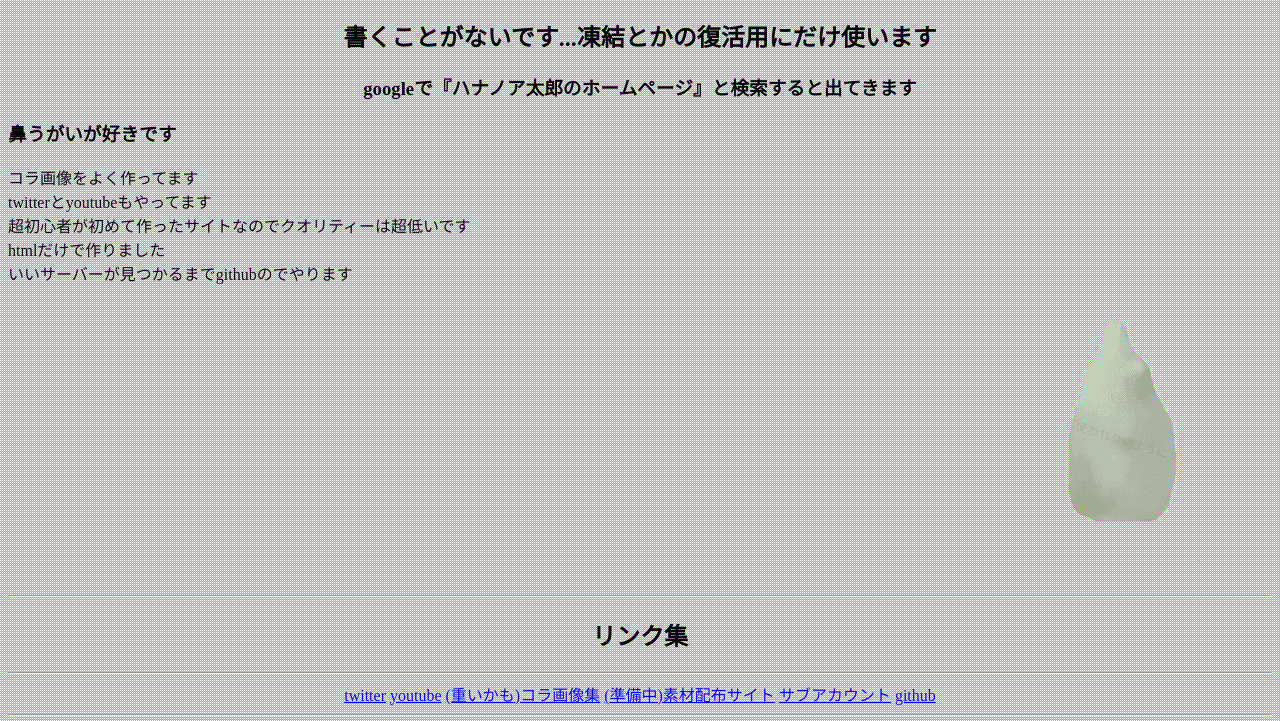
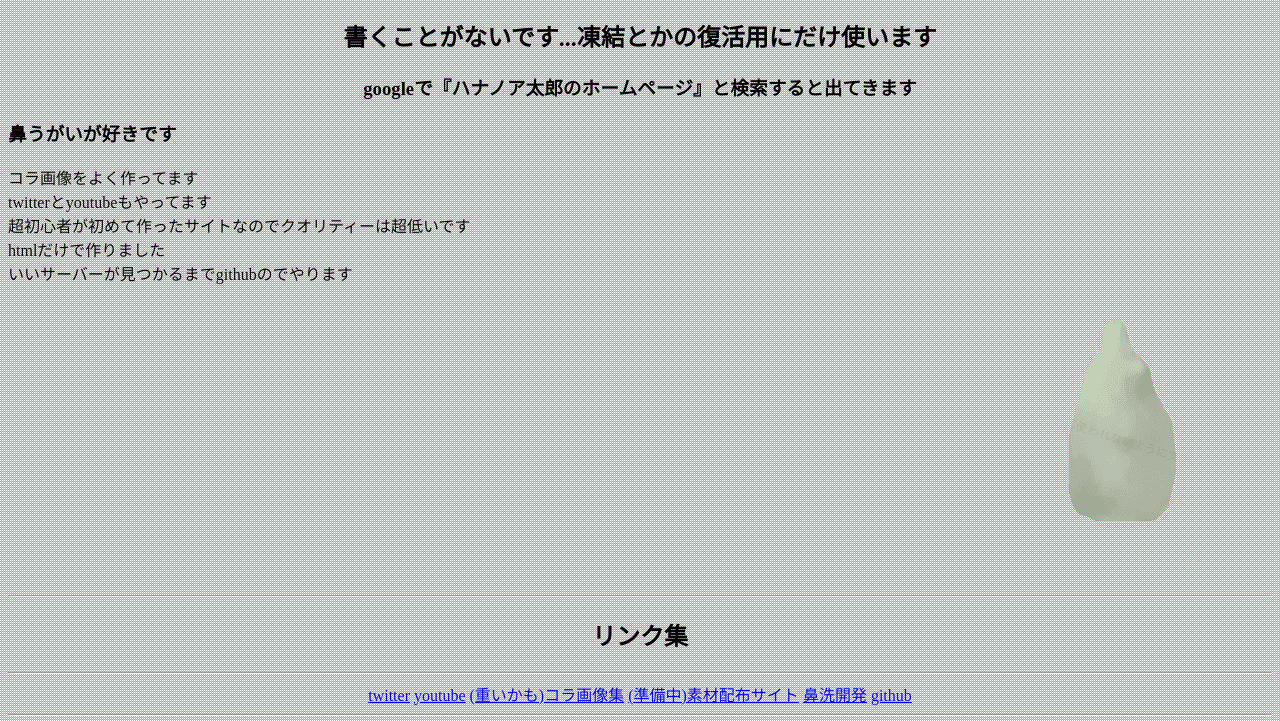
Before and after one commit to develop87tarou/homepage, a plain HTML site: page index.html in a window 1280 px wide. Shown: the part 57-778 px from the top of the page. Drawn offline with Linux system fonts and the light colour scheme; grey boxes are pictures that could not be loaded.

Commit message:
鼻洗開発の追加

```diff
--- a/index.html
+++ b/index.html
@@ -29,7 +29,7 @@ twitterとyoutubeもやってます<br>
 <a href="https://www.youtube.com/channel/UCrdBClSfIpPgv3J2PXpjVWg">youtube</a>
 <a href="https://hananoatarou.github.io/koragazousyuu/">(重いかも)コラ画像集</a>
 <a href="https://hananoatarou.github.io/haifuyousaito/">(準備中)素材配布サイト</a>
-<a href="https://youtu.be/dQw4w9WgXcQ">サブアカウント</a>
+<a href="https://twitter.com/develop87tarou">鼻洗開発</a>
 <a href="https://github.com/hananoatarou">github</a>
  </div>
 <hr width="*">
```
